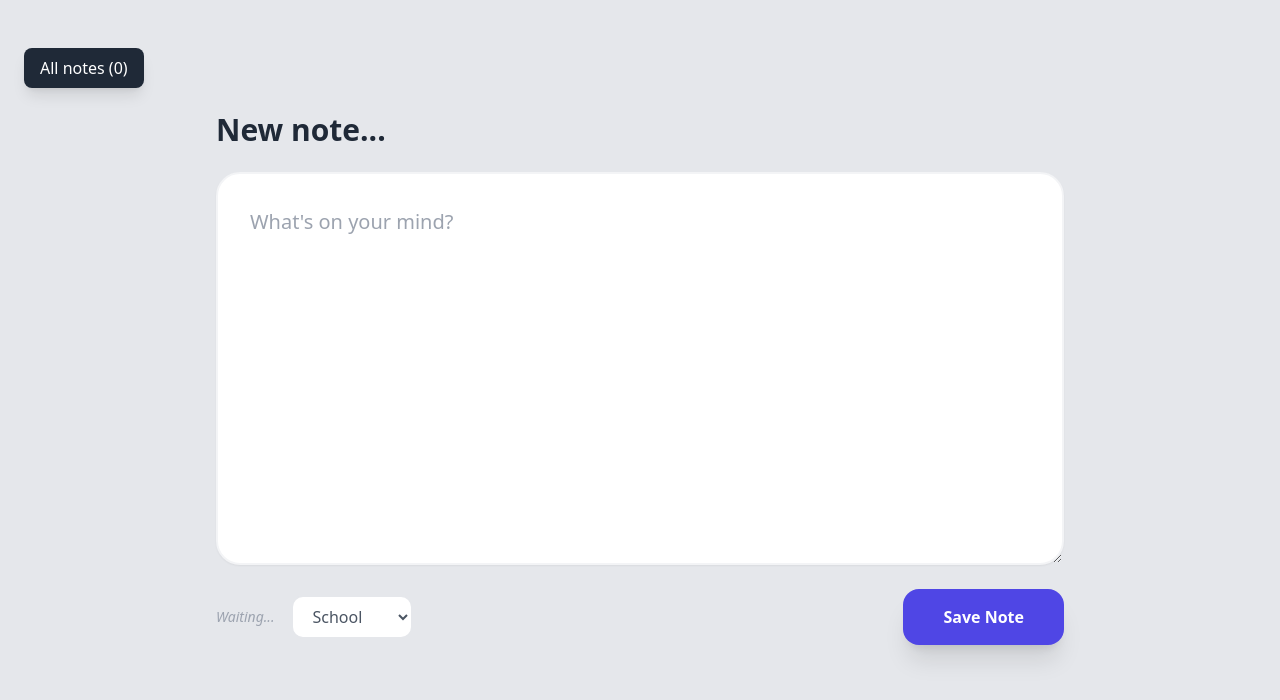
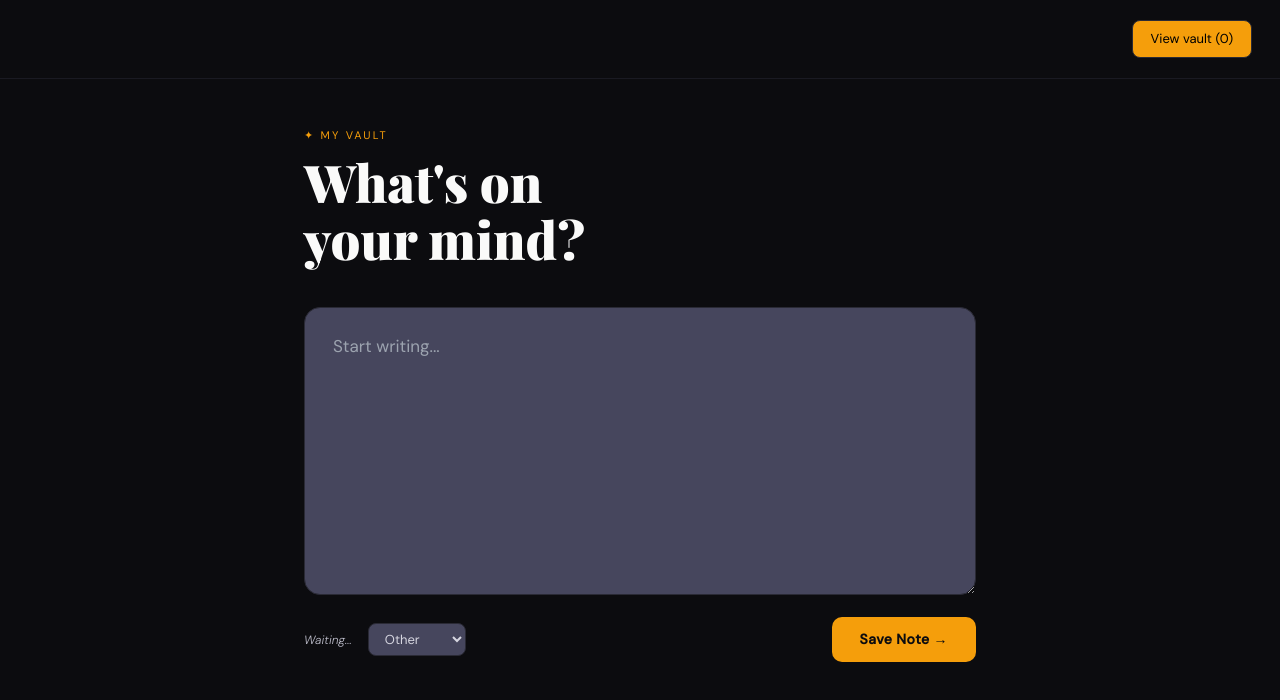
Before and after one commit to tifalaa/PersonalVault, a React (Create React App) app in the folder personalvault/: page / in a window 1280 px wide. Shown: the top 700 px of the page. Built offline with nearby package versions, Linux system fonts and the light colour scheme.

Commit message:
style - new design in global

```diff
--- a/personalvault/src/App.js
+++ b/personalvault/src/App.js
@@ -2,9 +2,55 @@ import { useEffect, useState } from 'react';
 
 const CATEGORIES = ["All", "School", "Work", "Personal", "Other"];
 
+const CATEGORY_STYLES = {
+  School: { bg: "#1e3a5f", text: "#60a5fa", dot: "#3b82f6" },
+  Work:   { bg: "#1a3a2a", text: "#4ade80", dot: "#22c55e" },
+  Personal: { bg: "#3b1f2b", text: "#f472b6", dot: "#ec4899" },
+  Other:  { bg: "#2a2a2a", text: "#a3a3a3", dot: "#737373" },
+};
+
+function FontLoader() {
+  useEffect(() => {
+    const link = document.createElement('link');
+    link.href = 'https://fonts.googleapis.com/css2?family=Playfair+Display:wght@400;700;900&family=DM+Sans:ital,wght@0,300;0,400;0,500;1,300&display=swap';
+    link.rel = 'stylesheet';
+    document.head.appendChild(link);
+
+
+    document.body.style.backgroundColor = '#202028';
+    document.body.style.margin = '0';
+    return () => {
+      document.body.style.backgroundColor = '';
+    };
+  }, []);
+  return null;
+}
+
+function CategoryPill({ category }) {
+  const style = CATEGORY_STYLES[category] || CATEGORY_STYLES.Other;
+  return (
+    <span style={{
+      backgroundColor: style.bg,
+      color: style.text,
+      padding: '3px 10px',
+      borderRadius: '999px',
+      fontSize: '11px',
+      fontWeight: 500,
+      letterSpacing: '0.05em',
+      display: 'inline-flex',
+      alignItems: 'center',
+      gap: '5px',
+      fontFamily: 'DM Sans, sans-serif',
+    }}>
+      <span style={{ width: 6, height: 6, borderRadius: '50%', backgroundColor: style.dot, display: 'inline-block' }} />
+      {category}
+    </span>
+  );
+}
+
 function AddNewNote({ onSave, editData }) {
   const [note, setNote] = useState("");
-  const [category, setCategory] = useState("ostalo");
+  const [category, setCategory] = useState("Other");
 
   useEffect(() => {
     if (editData) {
@@ -19,41 +65,106 @@ function AddNewNote({ onSave, editData }) {
     onSave(note, category);
     setNote("");
     setCategory("Other");
-    alert("Saved!");
   };
 
   return (
-    <div className="max-w-4xl mx-auto p-6">
-      <form onSubmit={saveNote} className="flex flex-col gap-4 cursor-default">
-        <h2 className="text-3xl font-extrabold text-gray-800 mb-2">New note...</h2>
+    <div style={{ maxWidth: 720, margin: '0 auto', padding: '48px 24px 24px' }}>
+      {/* Header */}
+      <div style={{ marginBottom: 40 }}>
+        <p style={{
+          fontFamily: 'DM Sans, sans-serif',
+          fontSize: 11,
+          letterSpacing: '0.2em',
+          textTransform: 'uppercase',
+          color: '#f59e0b',
+          marginBottom: 10,
+        }}>
+          ✦ My Vault
+        </p>
+        <h1 style={{
+          fontFamily: 'Playfair Display, serif',
+          fontSize: 52,
+          fontWeight: 900,
+          color: '#fafaf9',
+          margin: 0,
+          lineHeight: 1.1,
+        }}>
+          What's on<br />your mind?
+        </h1>
+      </div>
+
+      {/* Textarea */}
+      <form onSubmit={saveNote}>
         <textarea
           value={note}
           onChange={(e) => setNote(e.target.value)}
-          placeholder="What's on your mind?"
-          rows="10"
-          className="w-full text-xl leading-relaxed bg-white rounded-3xl p-8 border-2 border-gray-100 shadow-sm focus:border-indigo-400 focus:ring-4 focus:ring-indigo-100 outline-none transition-all duration-300 text-gray-700"
+          placeholder="Start writing..."
+          rows={8}
+          style={{
+            width: '100%',
+            boxSizing: 'border-box',
+            backgroundColor: '#46465D',
+            border: '1px solid #2a2a35',
+            borderRadius: 16,
+            padding: '24px 28px',
+            color: '#e8e8e4',
+            fontFamily: 'DM Sans, sans-serif',
+            fontSize: 17,
+            lineHeight: 1.75,
+            resize: 'vertical',
+            outline: 'none',
+            transition: 'border-color 0.2s',
+          }}
+          onFocus={e => e.target.style.borderColor = '#f59e0b'}
+          onBlur={e => e.target.style.borderColor = '#2a2a35'}
         />
-        <div className="flex items-center justify-between mt-2">
-          <div className="flex items-center gap-4">
-            <p className="text-sm text-gray-400 font-medium italic">
-              {note.length > 0 ? `Characters: ${note.length}` : "Waiting..."}
-            </p>
-            {/* Dropdown za odabir kategorije */}
+
+        {/* Bottom bar */}
+        <div style={{ display: 'flex', alignItems: 'center', justifyContent: 'space-between', marginTop: 16 }}>
+          <div style={{ display: 'flex', alignItems: 'center', gap: 16 }}>
+            <span style={{ fontFamily: 'DM Sans, sans-serif', fontSize: 12, color: '#BEBECB', fontStyle: 'italic' }}>
+              {note.length > 0 ? `${note.length} chars` : 'Waiting...'}
+            </span>
             <select
               value={category}
               onChange={(e) => setCategory(e.target.value)}
-              className="px-4 py-2 rounded-xl border-2 border-gray-200 text-gray-600 bg-white focus:border-indigo-400 outline-none"
+              style={{
+                backgroundColor: '#46465D',
+                border: '1px solid #2a2a35',
+                borderRadius: 8,
+                padding: '6px 12px',
+                color: '#D6D6E0',
+                fontFamily: 'DM Sans, sans-serif',
+                fontSize: 13,
+                outline: 'none',
+                cursor: 'pointer',
+              }}
             >
               {CATEGORIES.filter(c => c !== "All").map(c => (
                 <option key={c} value={c}>{c}</option>
               ))}
             </select>
           </div>
+
           <button
             type="submit"
-            className="px-10 py-4 bg-indigo-600 hover:bg-indigo-700 text-white font-bold rounded-2xl shadow-xl transition-all active:scale-95"
+            style={{
+              backgroundColor: '#f59e0b',
+              color: '#0c0c0f',
+              border: 'none',
+              borderRadius: 10,
+              padding: '12px 28px',
+              fontFamily: 'DM Sans, sans-serif',
+              fontWeight: 700,
+              fontSize: 14,
+              letterSpacing: '0.03em',
+              cursor: 'pointer',
+              transition: 'opacity 0.15s',
+            }}
+            onMouseEnter={e => e.target.style.opacity = '0.85'}
+            onMouseLeave={e => e.target.style.opacity = '1'}
           >
-            Save Note
+            Save Note →
           </button>
         </div>
       </form>
@@ -63,29 +174,30 @@ function AddNewNote({ onSave, editData }) {
 
 function App() {
   const [shownote, setshownote] = useState(false);
-  const [allNotes, setAllNotes] = useState([]);
+  const [allNotes, setAllNotes] = useState(() => {
+    const saved = localStorage.getItem("notes");
+    return saved ? JSON.parse(saved) : [];
+  });
   const [selectMode, setSelectMode] = useState(false);
   const [selectedId, setSelectedId] = useState(null);
   const [editNote, setEditNote] = useState(false);
-  const [activeCategory, setActiveCategory] = useState("All"); // koja kategorija je aktivna u filteru
+  const [activeCategory, setActiveCategory] = useState("All");
+
+  useEffect(() => {
+    localStorage.setItem("notes", JSON.stringify(allNotes));
+  }, [allNotes]);
 
   const getFormattedDate = () => {
     const now = new Date();
-    return now.toLocaleString("bs-BA", {
-      day: "2-digit",
-      month: "2-digit",
-      year: "numeric",
-      hour: "2-digit",
-      minute: "2-digit",
+    return now.toLocaleString("en-GB", {
+      day: "2-digit", month: "short", year: "numeric",
+      hour: "2-digit", minute: "2-digit",
     });
   };
 
   const addNoteToList = (text, category) => {
     if (editNote) {
-      const updatedNotes = allNotes.map((note, index) =>
-        index === selectedId ? { ...note, text, category } : note
-      );
-      setAllNotes(updatedNotes);
+      setAllNotes(allNotes.map((note, i) => i === selectedId ? { ...note, text, category } : note));
       setEditNote(false);
       setSelectedId(null);
       return;
@@ -95,132 +207,225 @@ function App() {
 
   const deleteSelectedNote = () => {
     if (selectedId == null) return;
-    const updatedNotes = allNotes.filter((_, index) => index !== selectedId);
-    setAllNotes(updatedNotes);
+    if (!window.confirm("Are you sure you want to delete this note?")) return;
+    setAllNotes(allNotes.filter((_, i) => i !== selectedId));
     setSelectedId(null);
     setSelectMode(false);
   };
 
-  // Filtriramo bilješke ovisno o odabranoj kategoriji
   const filteredNotes = activeCategory === "All"
     ? allNotes
     : allNotes.filter(n => n.category === activeCategory);
 
   return (
-    <div className="min-h-screen bg-gray-200 pt-12">
+    <div style={{ minHeight: '100vh', backgroundColor: '#0c0c0f' }}>
+      <FontLoader />
+
+      {/* Top nav */}
+      <div style={{
+        display: 'flex',
+        justifyContent: 'flex-end',
+        padding: '20px 28px',
+        borderBottom: '1px solid #1a1a22',
+      }}>
         <button
           onClick={() => setshownote(true)}
-        className="ml-6 px-4 py-2 bg-gray-800 text-white rounded-lg shadow-lg hover:bg-black transition-colors"
+          style={{
+            backgroundColor: '#f59e0b',
+            border: '1px solid #2a2a35',
+            borderRadius: 8,
+            padding: '8px 18px',
+            color: '0c0c0f',
+            fontFamily: 'DM Sans, sans-serif',
+            fontSize: 13,
+            cursor: 'pointer',
+            transition: 'all 0.15s',
+          }}
+          onMouseEnter={e => { e.target.style.borderColor = '#f59e0b'; e.target.style.color = '#d98b09'; }}
+          onMouseLeave={e => { e.target.style.borderColor = '#2a2a35'; e.target.style.color = '#0c0c0f'; }}
         >
-        All notes ({allNotes.length})
+          View vault ({allNotes.length})
         </button>
+      </div>
 
       <AddNewNote
         onSave={addNoteToList}
         editData={editNote ? allNotes[selectedId] : null}
       />
 
+      {/* Modal */}
       {shownote && (
-        <div className="fixed inset-0 bg-black bg-opacity-50 flex items-center justify-center z-50 p-4">
-          <div className="bg-white p-8 rounded-3xl max-w-2xl w-full shadow-2xl relative max-h-[80vh] overflow-y-auto">
-            <div className="flex justify-center gap-4 p-4">
+        <div style={{
+          position: 'fixed', inset: 0,
+          backgroundColor: 'rgba(0,0,0,0.75)',
+          backdropFilter: 'blur(4px)',
+          display: 'flex', alignItems: 'center', justifyContent: 'center',
+          zIndex: 50, padding: 16,
+        }}>
+          <div style={{
+            backgroundColor: '#13131a',
+            border: '1px solid #22222e',
+            borderRadius: 20,
+            width: '100%',
+            maxWidth: 640,
+            maxHeight: '85vh',
+            overflowY: 'auto',
+            padding: '32px',
+            position: 'relative',
+          }}>
+            {/* Modal header */}
+            <div style={{ display: 'flex', alignItems: 'center', justifyContent: 'space-between', marginBottom: 24 }}>
+              <h2 style={{
+                fontFamily: 'Playfair Display, serif',
+                fontSize: 26,
+                fontWeight: 700,
+                color: '#fafaf9',
+                margin: 0,
+              }}>
+                My Vault
+              </h2>
+              <div style={{ display: 'flex', gap: 8, alignItems: 'center' }}>
+                {selectMode && selectedId !== null && (
+                  <>
+                    <button onClick={deleteSelectedNote} style={{
+                      backgroundColor: 'transparent',
+                      border: '1px solid #ef4444',
+                      color: '#ef4444',
+                      borderRadius: 8,
+                      padding: '6px 14px',
+                      fontFamily: 'DM Sans, sans-serif',
+                      fontSize: 13,
+                      cursor: 'pointer',
+                    }}>
+                      Delete
+                    </button>
+                    <button onClick={() => { setEditNote(true); setshownote(false); setSelectMode(false); }} style={{
+                      backgroundColor: 'transparent',
+                      border: '1px solid #3b82f6',
+                      color: '#3b82f6',
+                      borderRadius: 8,
+                      padding: '6px 14px',
+                      fontFamily: 'DM Sans, sans-serif',
+                      fontSize: 13,
+                      cursor: 'pointer',
+                    }}>
+                      Edit
+                    </button>
+                  </>
+                )}
+                <button
+                  onClick={() => { setSelectMode(!selectMode); setSelectedId(null); }}
+                  style={{
+                    backgroundColor: selectMode ? '#2a2a35' : 'transparent',
+                    border: '1px solid #2a2a35',
+                    color: '#a3a3a3',
+                    borderRadius: 8,
+                    padding: '6px 14px',
+                    fontFamily: 'DM Sans, sans-serif',
+                    fontSize: 13,
+                    cursor: 'pointer',
+                  }}
+                >
+                  {selectMode ? 'Cancel' : 'Select'}
+                </button>
                 <button
                   onClick={() => setshownote(false)}
-                className="absolute top-4 right-4 text-gray-400 hover:text-red-500 font-bold text-xl"
+                  style={{
+                    backgroundColor: 'transparent',
+                    border: 'none',
+                    color: '#555',
+                    fontSize: 20,
+                    cursor: 'pointer',
+                    lineHeight: 1,
+                    padding: '4px 8px',
+                  }}
                 >
                   ✕
                 </button>
-              <button
-                className="bg-red-500 rounded-2xl hover:bg-red-600 border-2 border-solid border-red-500 absolute top-4 right-24 text-white font-bold text-xl px-6 py-2"
-                onClick={() => {
-                  setSelectMode(!selectMode);
-                  setSelectedId(null);
-                }}
-              >
-                {selectMode ? "Cancel" : "Select a note"}
-              </button>
-              {selectMode && selectedId !== null && (
-                <>
-                  <button
-                    onClick={deleteSelectedNote}
-                    className="bg-white border-2 border-red-500 text-red-500 rounded-2xl font-bold text-xl px-6 py-2 absolute top-4 left-4 hover:bg-red-50 transition-colors"
-                  >
-                    Delete Note
-                  </button>
-                  <button
-                    onClick={() => {
-                      setEditNote(true);
-                      setshownote(false);
-                      setSelectMode(false);
-                    }}
-                    className="bg-blue-500 border-2 border-blue-500 text-white rounded-2xl font-bold text-xl px-6 py-2 absolute top-4 left-48 hover:bg-blue-600 transition-colors"
-                  >
-                    Edit Note
-                  </button>
-                </>
-              )}
+              </div>
             </div>
 
-            <h2 className="text-2xl font-bold mb-4 text-gray-800 border-b pb-2">My Vault</h2>
-
-            {/* Filter dugmad po kategorijama */}
-            <div className="flex gap-2 flex-wrap mb-4">
+            {/* Category filter */}
+            <div style={{ display: 'flex', gap: 8, flexWrap: 'wrap', marginBottom: 24 }}>
               {CATEGORIES.map(c => (
                 <button
                   key={c}
                   onClick={() => setActiveCategory(c)}
-                  className={`px-3 py-1 rounded-full text-sm font-medium transition-colors ${
-                    activeCategory === c
-                      ? "bg-indigo-600 text-white"
-                      : "bg-gray-100 text-gray-600 hover:bg-gray-200"
-                  }`}
+                  style={{
+                    backgroundColor: activeCategory === c ? '#f59e0b' : '#1a1a22',
+                    color: activeCategory === c ? '#0c0c0f' : '#777',
+                    border: 'none',
+                    borderRadius: 999,
+                    padding: '5px 14px',
+                    fontFamily: 'DM Sans, sans-serif',
+                    fontSize: 12,
+                    fontWeight: activeCategory === c ? 700 : 400,
+                    cursor: 'pointer',
+                    transition: 'all 0.15s',
+                  }}
                 >
                   {c}
                 </button>
               ))}
             </div>
 
-            <table className="w-full text-left">
-              <thead>
-                <tr className="text-gray-400 text-sm uppercase">
-                  <th className="py-2">Note Content</th>
-                  <th className="py-2">Category</th>
-                </tr>
-              </thead>
-              <tbody className="divide-y divide-gray-100">
+            {/* Notes list */}
+            <div style={{ display: 'flex', flexDirection: 'column', gap: 10 }}>
               {filteredNotes.length === 0 ? (
-                  <tr>
-                    <td colSpan="2" className="py-10 text-center text-gray-400 italic">
-                      No notes in the vault yet...
-                    </td>
-                  </tr>
+                <p style={{
+                  textAlign: 'center',
+                  color: '#444',
+                  fontFamily: 'DM Sans, sans-serif',
+                  fontStyle: 'italic',
+                  padding: '40px 0',
+                  fontSize: 14,
+                }}>
+                  No notes here yet...
+                </p>
               ) : (
                 filteredNotes.map((item) => {
-                    // Trebamo pravi index u allNotes jer filteredNotes može biti podskup
                   const realIndex = allNotes.indexOf(item);
+                  const isSelected = selectMode && selectedId === realIndex;
                   return (
-                      <tr
+                    <div
                       key={realIndex}
                       onClick={() => selectMode && setSelectedId(realIndex)}
-                        className={`cursor-pointer transition-colors ${
-                          selectMode && selectedId === realIndex ? "bg-blue-100" : "bg-white"
-                        }`}
+                      style={{
+                        backgroundColor: isSelected ? '#1e1e2e' : '#16161d',
+                        border: `1px solid ${isSelected ? '#f59e0b' : '#22222e'}`,
+                        borderRadius: 12,
+                        padding: '16px 20px',
+                        cursor: selectMode ? 'pointer' : 'default',
+                        transition: 'all 0.15s',
+                      }}
                     >
-                        <td className="py-4 px-4 text-gray-700 leading-relaxed">
-                          <div>{item.text}</div>
-                          <div className="text-xs text-gray-400 mt-1">{item.createdAt}</div>
-                        </td>
-                        <td className="py-4 px-4">
-                          <span className="px-2 py-1 bg-indigo-100 text-indigo-700 rounded-full text-xs font-semibold">
-                            {item.category}
+                      <p style={{
+                        fontFamily: 'DM Sans, sans-serif',
+                        fontSize: 14,
+                        color: '#d4d4d0',
+                        margin: '0 0 10px',
+                        lineHeight: 1.6,
+                        whiteSpace: 'pre-wrap',
+                        wordBreak: 'break-word',
+                      }}>
+                        {item.text}
+                      </p>
+                      <div style={{ display: 'flex', alignItems: 'center', justifyContent: 'space-between' }}>
+                        <CategoryPill category={item.category} />
+                        <span style={{
+                          fontFamily: 'DM Sans, sans-serif',
+                          fontSize: 11,
+                          color: '#444',
+                          fontStyle: 'italic',
+                        }}>
+                          {item.createdAt}
                         </span>
-                        </td>
-                      </tr>
+                      </div>
+                    </div>
                   );
                 })
               )}
-              </tbody>
-            </table>
+            </div>
           </div>
         </div>
       )}
```
Lines whose indentation alone changed are shown as unchanged.
